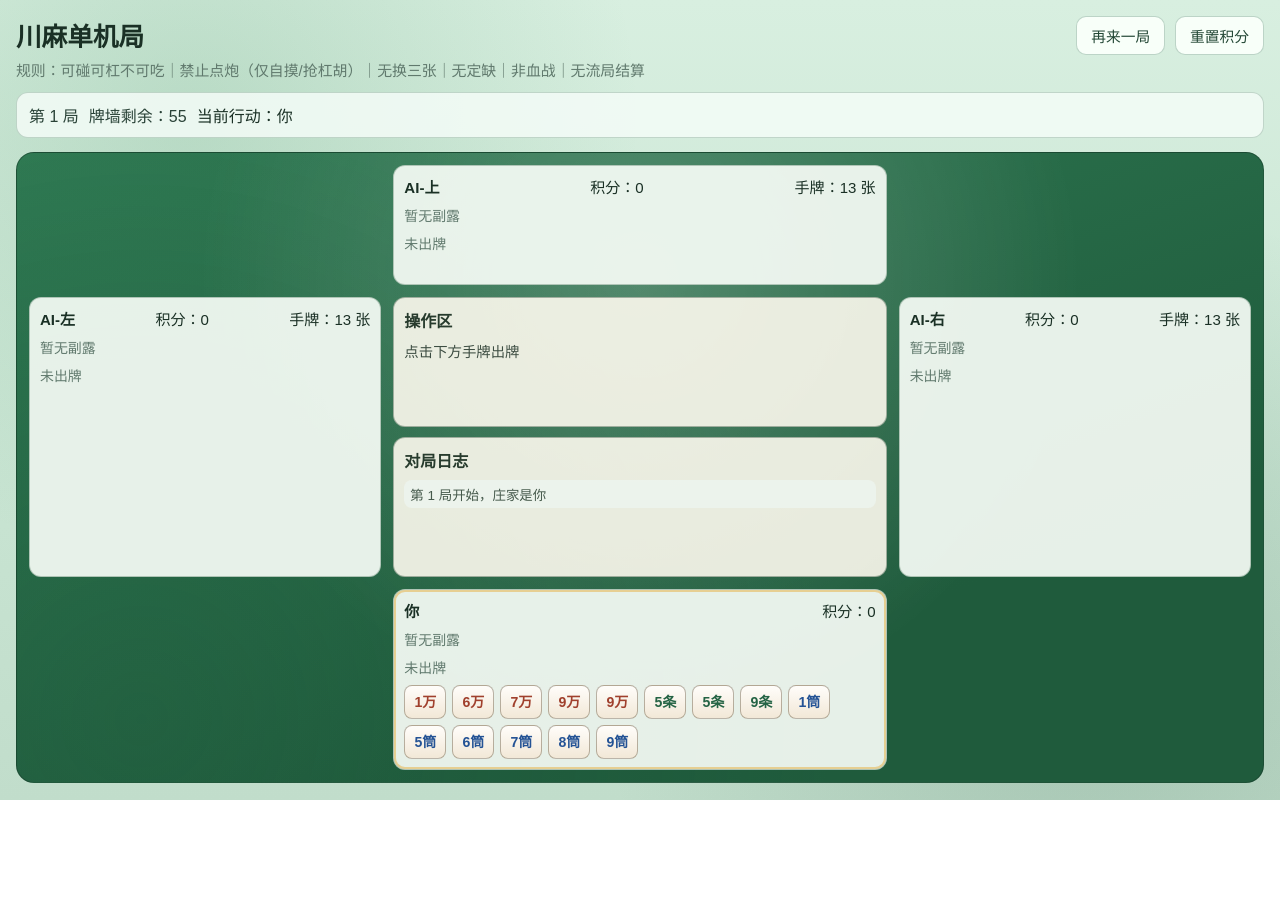
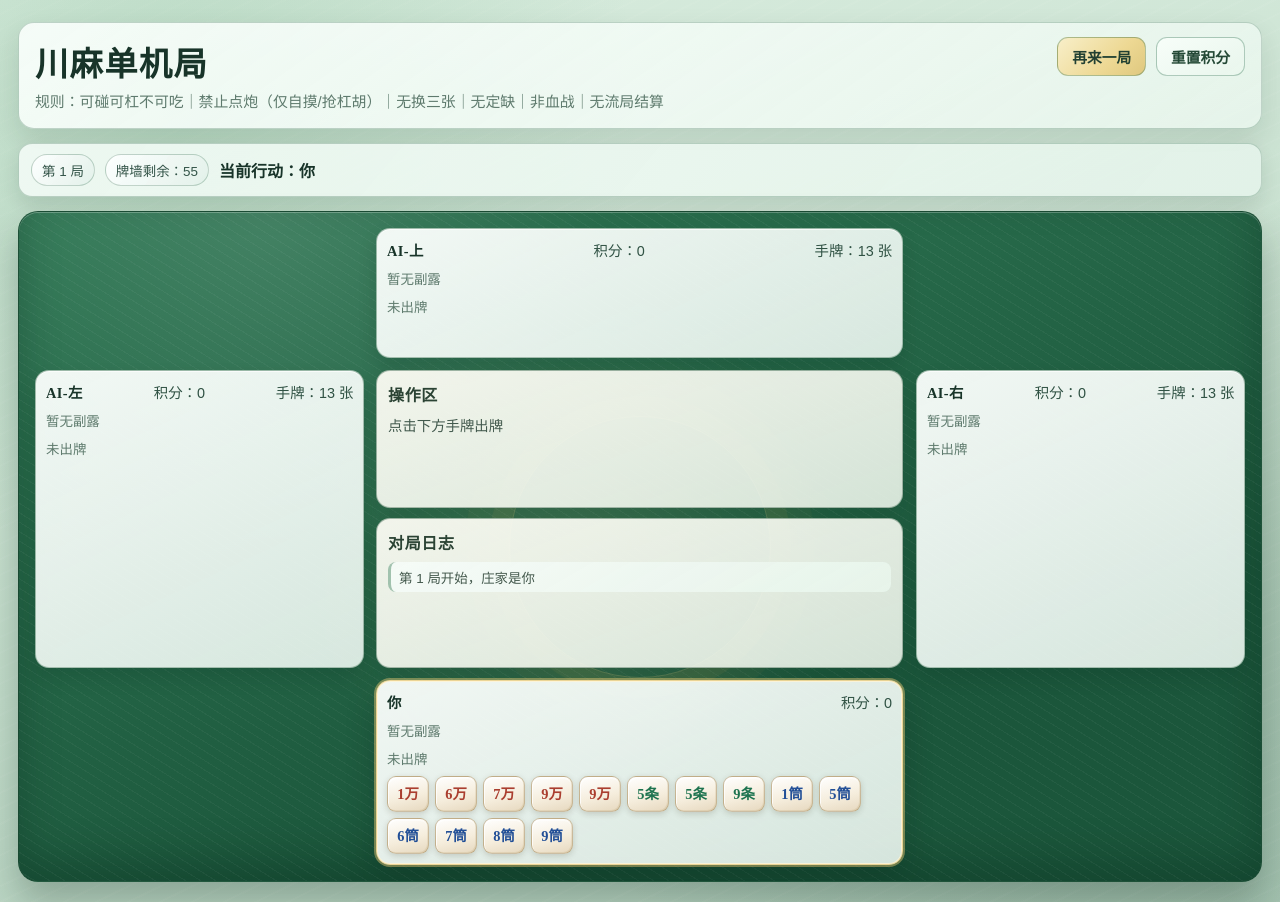
Before and after one commit to 18602435705/mahjong, a React (Vite) app in the folder apps/vite-react/: page / in a window 1280 px wide. Before the commit the page ends 800 px from the top, so only its background shows below. Built offline with nearby package versions, Linux system fonts and the light colour scheme.

Commit message:
style：样式优化

```diff
--- a/apps/vite-react/src/App.css
+++ b/apps/vite-react/src/App.css
@@ -1,21 +1,36 @@
 .mahjong-app {
   min-height: 100svh;
-  padding: 16px;
+  max-width: 1320px;
+  margin: 0 auto;
+  padding: 22px 18px 20px;
+  color: var(--text);
   box-sizing: border-box;
-  color: var(--text);
+  display: flex;
+  flex-direction: column;
+  gap: 14px;
+  animation: app-fade 0.7s ease-out both;
 }
 
 .topbar {
   display: flex;
   justify-content: space-between;
   align-items: flex-start;
-  gap: 16px;
-  margin-bottom: 12px;
+  gap: 18px;
+  padding: 14px 16px;
+  border: 1px solid var(--panel-border);
+  background: linear-gradient(145deg, rgba(250, 255, 252, 0.9), rgba(236, 248, 240, 0.78));
+  border-radius: 16px;
+  box-shadow: 0 12px 28px rgba(14, 40, 28, 0.12);
+  backdrop-filter: blur(5px);
+  animation: lift-in 0.55s ease-out both;
 }
 
-.topbar h1 {
+.topbar-title h1 {
   margin: 0;
-  font-size: clamp(1.4rem, 2vw, 2rem);
+  font-family: var(--font-title);
+  font-size: clamp(1.7rem, 2.6vw, 2.5rem);
+  font-weight: 700;
+  letter-spacing: 0.04em;
   color: var(--heading);
 }
 
@@ -23,31 +38,53 @@
   margin: 6px 0 0;
   color: var(--muted-text);
   font-size: 0.93rem;
+  line-height: 1.45;
 }
 
 .round-actions {
   display: flex;
   gap: 10px;
+  flex-wrap: wrap;
 }
 
 .round-actions button,
 .action-buttons button {
+  border-radius: 11px;
   border: 1px solid var(--btn-border);
-  background: var(--btn-bg);
-  color: var(--btn-text);
-  border-radius: 10px;
+  font-family: var(--font-ui);
+  font-size: 0.92rem;
+  font-weight: 600;
   padding: 8px 14px;
   cursor: pointer;
-  font-family: inherit;
-  font-size: 0.92rem;
-  transition: transform 0.18s ease, box-shadow 0.18s ease, background-color 0.2s ease;
+  transition: transform 0.18s ease, box-shadow 0.22s ease, filter 0.2s ease;
 }
 
 .round-actions button:hover,
 .action-buttons button:hover {
   transform: translateY(-1px);
-  box-shadow: 0 8px 18px rgba(16, 47, 33, 0.18);
-  background: var(--btn-bg-hover);
+  box-shadow: 0 10px 20px rgba(9, 41, 29, 0.16);
+}
+
+.round-actions button:active,
+.action-buttons button:active {
+  transform: translateY(0);
+}
+
+.round-actions button:focus-visible,
+.action-buttons button:focus-visible {
+  outline: 2px solid color-mix(in srgb, var(--gold), #fff 20%);
+  outline-offset: 2px;
+}
+
+.btn-main {
+  color: #214032;
+  background: linear-gradient(135deg, #f8efc9, #edd893 62%, #dfc87f);
+  border-color: rgba(143, 118, 54, 0.45);
+}
+
+.btn-sub {
+  color: var(--btn-text);
+  background: linear-gradient(150deg, var(--btn-bg), var(--btn-bg-hover));
 }
 
 .board-meta {
@@ -57,75 +94,145 @@
   gap: 10px;
   padding: 10px 12px;
   border: 1px solid var(--panel-border);
-  border-radius: 12px;
+  border-radius: 14px;
   background: var(--panel-bg);
-  margin-bottom: 14px;
+  box-shadow: 0 8px 20px rgba(14, 39, 29, 0.12);
+  animation: lift-in 0.6s ease-out both;
+  animation-delay: 0.1s;
 }
 
-.board-meta .status {
+.meta-chip {
+  padding: 5px 10px;
+  border-radius: 999px;
+  font-size: 0.84rem;
+  color: #335448;
+  background: linear-gradient(130deg, rgba(255, 255, 255, 0.9), rgba(225, 241, 233, 0.92));
+  border: 1px solid rgba(36, 92, 64, 0.26);
+}
+
+.meta-status {
   flex: 1;
-  min-width: 260px;
+  min-width: 280px;
   color: var(--heading);
+  font-weight: 600;
 }
 
 .table-grid {
+  position: relative;
+  overflow: hidden;
   display: grid;
-  grid-template-columns: minmax(150px, 1fr) minmax(280px, 1.4fr) minmax(150px, 1fr);
-  grid-template-rows: minmax(120px, auto) minmax(280px, auto) minmax(140px, auto);
+  grid-template-columns: minmax(168px, 1fr) minmax(340px, 1.6fr) minmax(168px, 1fr);
+  grid-template-rows: minmax(130px, auto) minmax(290px, auto) minmax(164px, auto);
   grid-template-areas:
     '. top .'
     'left center right'
     '. bottom .';
   gap: 12px;
+  padding: 16px;
+  border-radius: 20px;
+  border: 1px solid rgba(24, 62, 43, 0.52);
   background:
-    radial-gradient(circle at 50% 20%, rgba(255, 255, 255, 0.2), transparent 55%),
-    radial-gradient(circle at 10% 90%, rgba(34, 95, 64, 0.25), transparent 55%),
-    linear-gradient(160deg, #2f7a53, #1f5b3c 72%);
-  border: 1px solid rgba(22, 58, 40, 0.5);
-  border-radius: 18px;
-  padding: 12px;
+    radial-gradient(circle at 45% 52%, rgba(246, 222, 164, 0.12), transparent 35%),
+    linear-gradient(160deg, var(--felt-mid), var(--felt-dark) 72%);
+  box-shadow:
+    inset 0 1px 0 rgba(255, 255, 255, 0.26),
+    inset 0 -20px 40px rgba(4, 30, 19, 0.28),
+    0 20px 36px rgba(8, 30, 21, 0.26);
+  animation: lift-in 0.7s ease-out both;
+  animation-delay: 0.18s;
+}
+
+.table-grid::before {
+  content: '';
+  position: absolute;
+  inset: 0;
+  background:
+    radial-gradient(circle at 20% 0%, rgba(255, 255, 255, 0.11), transparent 28%),
+    repeating-linear-gradient(
+      32deg,
+      rgba(255, 255, 255, 0.04),
+      rgba(255, 255, 255, 0.04) 1px,
+      transparent 1px,
+      transparent 8px
+    );
+  pointer-events: none;
+}
+
+.table-grid::after {
+  content: '';
+  position: absolute;
+  inset: 50%;
+  width: 260px;
+  height: 260px;
+  transform: translate(-50%, -50%);
+  border-radius: 50%;
+  border: 1px solid rgba(243, 212, 132, 0.23);
+  box-shadow:
+    0 0 0 20px rgba(220, 183, 91, 0.07),
+    0 0 0 44px rgba(220, 183, 91, 0.04);
+  pointer-events: none;
 }
 
 .seat {
+  position: relative;
+  z-index: 1;
+  border-radius: 14px;
   border: 1px solid var(--seat-border);
-  border-radius: 12px;
-  background: var(--seat-bg);
+  background: linear-gradient(155deg, rgba(252, 255, 253, 0.95), rgba(240, 250, 244, 0.88));
+  box-shadow:
+    inset 0 1px 0 rgba(255, 255, 255, 0.7),
+    0 10px 18px rgba(8, 38, 24, 0.16);
   padding: 10px;
-  box-sizing: border-box;
   display: flex;
   flex-direction: column;
   gap: 8px;
-  min-height: 110px;
+  min-height: 114px;
+  animation: seat-in 0.55s ease-out both;
 }
 
 .seat.current {
-  box-shadow: 0 0 0 2px rgba(232, 185, 90, 0.6) inset;
+  border-color: rgba(239, 203, 119, 0.72);
+  box-shadow:
+    inset 0 0 0 1px rgba(255, 239, 198, 0.72),
+    0 0 0 2px rgba(239, 203, 119, 0.28),
+    0 12px 26px rgba(8, 35, 24, 0.2);
+  animation: seat-in 0.55s ease-out both, current-pulse 2.3s ease-in-out infinite;
 }
 
 .seat-top {
   grid-area: top;
+  animation-delay: 0.22s;
 }
 
 .seat-left {
   grid-area: left;
+  animation-delay: 0.28s;
 }
 
 .seat-right {
   grid-area: right;
+  animation-delay: 0.34s;
 }
 
 .seat-bottom {
   grid-area: bottom;
+  animation-delay: 0.4s;
 }
 
 .seat-header {
   display: flex;
   flex-wrap: wrap;
-  gap: 10px;
+  gap: 8px;
   align-items: center;
   justify-content: space-between;
+  font-size: 0.9rem;
+  color: #305244;
+}
+
+.seat-header strong {
+  font-family: var(--font-title);
+  letter-spacing: 0.03em;
   color: var(--heading);
-  font-size: 0.94rem;
 }
 
 .melds,
@@ -138,53 +245,77 @@
 
 .muted {
   color: var(--muted-text);
-  font-size: 0.87rem;
+  font-size: 0.84rem;
 }
 
 .meld-item {
-  background: rgba(255, 247, 222, 0.72);
-  border: 1px solid rgba(120, 95, 44, 0.24);
-  color: #513718;
+  border: 1px solid rgba(147, 117, 52, 0.4);
+  color: #5c3f14;
   border-radius: 8px;
-  padding: 2px 7px;
-  font-size: 0.84rem;
+  padding: 2px 8px;
+  font-size: 0.8rem;
+  background: linear-gradient(145deg, rgba(255, 247, 222, 0.92), rgba(246, 230, 189, 0.82));
 }
 
 .tile {
-  border-radius: 8px;
-  border: 1px solid rgba(56, 41, 15, 0.34);
-  background: linear-gradient(180deg, #fffdfa, #f2e8d7);
+  position: relative;
+  border-radius: 9px;
+  border: 1px solid var(--tile-border);
+  background:
+    linear-gradient(166deg, #ffffff, var(--tile-bg-1) 58%, var(--tile-bg-2)),
+    linear-gradient(0deg, rgba(119, 92, 40, 0.08), rgba(119, 92, 40, 0.08));
   min-width: 42px;
-  height: 34px;
+  height: 36px;
+  font-family: var(--font-title);
   font-weight: 700;
-  font-size: 0.88rem;
+  font-size: 0.9rem;
   line-height: 1;
   display: inline-flex;
   align-items: center;
   justify-content: center;
-  color: #2a2317;
-  box-sizing: border-box;
+  color: #2f2515;
+  box-shadow:
+    inset 1px 1px 0 rgba(255, 255, 255, 0.8),
+    inset -1px -1px 0 rgba(156, 122, 57, 0.13),
+    0 2px 6px rgba(51, 38, 15, 0.18);
+}
+
+.tile::after {
+  content: '';
+  position: absolute;
+  inset: 1px;
+  border-radius: 7px;
+  border-top: 1px solid rgba(255, 255, 255, 0.56);
+  pointer-events: none;
 }
 
 .tile.wan {
-  color: #a0402d;
+  color: #aa3e2f;
 }
 
 .tile.tiao {
-  color: #246344;
+  color: #1d734f;
 }
 
 .tile.tong {
-  color: #245395;
+  color: #224f97;
 }
 
 .tile.hand {
   cursor: pointer;
+  transition: transform 0.16s ease, box-shadow 0.2s ease, filter 0.2s ease;
 }
 
 .tile.hand:hover:not(:disabled) {
-  transform: translateY(-2px);
-  box-shadow: 0 4px 10px rgba(38, 27, 8, 0.2);
+  transform: translateY(-4px);
+  box-shadow:
+    inset 1px 1px 0 rgba(255, 255, 255, 0.86),
+    0 8px 14px rgba(38, 28, 8, 0.3);
+  filter: saturate(1.05);
+}
+
+.tile.hand:active:not(:disabled) {
+  transform: translateY(-1px);
 }
 
 .tile.hand:disabled {
@@ -193,36 +324,43 @@
 }
 
 .tile.chip {
-  min-width: 36px;
+  min-width: 35px;
   height: 28px;
   font-size: 0.78rem;
 }
 
 .center-panel {
+  position: relative;
+  z-index: 1;
   grid-area: center;
   display: grid;
   gap: 10px;
-  grid-template-rows: minmax(130px, auto) minmax(140px, auto);
+  grid-template-rows: minmax(138px, auto) minmax(150px, auto);
+  animation: seat-in 0.65s ease-out both;
+  animation-delay: 0.3s;
 }
 
 .action-panel,
 .log-panel {
-  border: 1px solid rgba(14, 52, 31, 0.34);
-  border-radius: 12px;
-  background: rgba(253, 250, 239, 0.9);
-  padding: 10px;
+  border-radius: 14px;
+  border: 1px solid rgba(16, 65, 40, 0.34);
+  background: linear-gradient(160deg, rgba(253, 252, 244, 0.95), rgba(238, 246, 236, 0.88));
+  padding: 11px;
+  box-shadow: 0 8px 18px rgba(12, 43, 30, 0.14);
 }
 
 .action-panel h2,
 .log-panel h2 {
   margin: 0 0 8px;
+  font-family: var(--font-title);
   font-size: 1rem;
-  color: #273b2d;
+  letter-spacing: 0.04em;
+  color: #2b4334;
 }
 
 .action-panel p {
   margin: 0;
-  color: #3d4d42;
+  color: #42594d;
   font-size: 0.9rem;
 }
 
@@ -233,25 +371,154 @@
   gap: 8px;
 }
 
+.action-buttons button {
+  background: linear-gradient(145deg, rgba(251, 255, 252, 0.96), rgba(233, 246, 238, 0.95));
+  color: #284736;
+}
+
 .log-panel ul {
   margin: 0;
   padding: 0;
   list-style: none;
   display: grid;
   gap: 6px;
-  max-height: 190px;
+  max-height: 194px;
   overflow-y: auto;
   font-size: 0.84rem;
-  color: #45594b;
+  color: #44594d;
 }
 
 .log-panel li {
-  background: rgba(238, 246, 240, 0.75);
   border-radius: 8px;
-  padding: 4px 6px;
+  padding: 5px 8px;
+  background: linear-gradient(150deg, rgba(245, 251, 247, 0.96), rgba(232, 245, 236, 0.9));
+  border-left: 3px solid rgba(137, 177, 152, 0.75);
+  animation: log-in 0.35s ease-out both;
+}
+
+.log-panel li:nth-child(1) {
+  animation-delay: 0.02s;
+}
+
+.log-panel li:nth-child(2) {
+  animation-delay: 0.05s;
+}
+
+.log-panel li:nth-child(3) {
+  animation-delay: 0.08s;
+}
+
+.log-panel li:nth-child(4) {
+  animation-delay: 0.11s;
+}
+
+.log-panel li:nth-child(5) {
+  animation-delay: 0.14s;
+}
+
+.log-panel li:nth-child(6) {
+  animation-delay: 0.17s;
+}
+
+.log-panel li:nth-child(7) {
+  animation-delay: 0.2s;
+}
+
+.log-panel li:nth-child(8) {
+  animation-delay: 0.23s;
+}
+
+.log-panel ul::-webkit-scrollbar {
+  width: 8px;
+}
+
+.log-panel ul::-webkit-scrollbar-thumb {
+  border-radius: 999px;
+  background: linear-gradient(180deg, rgba(115, 159, 132, 0.9), rgba(64, 118, 90, 0.82));
+}
+
+.log-panel ul::-webkit-scrollbar-track {
+  background: rgba(230, 242, 235, 0.55);
+  border-radius: 999px;
+}
+
+@keyframes app-fade {
+  from {
+    opacity: 0;
+    transform: translateY(10px);
+  }
+  to {
+    opacity: 1;
+    transform: translateY(0);
+  }
+}
+
+@keyframes lift-in {
+  from {
+    opacity: 0;
+    transform: translateY(12px) scale(0.99);
+  }
+  to {
+    opacity: 1;
+    transform: translateY(0) scale(1);
+  }
+}
+
+@keyframes seat-in {
+  from {
+    opacity: 0;
+    transform: translateY(14px) scale(0.985);
+  }
+  to {
+    opacity: 1;
+    transform: translateY(0) scale(1);
+  }
+}
+
+@keyframes current-pulse {
+  0%,
+  100% {
+    box-shadow:
+      inset 0 0 0 1px rgba(255, 239, 198, 0.72),
+      0 0 0 2px rgba(239, 203, 119, 0.28),
+      0 12px 26px rgba(8, 35, 24, 0.2);
+  }
+  50% {
+    box-shadow:
+      inset 0 0 0 1px rgba(255, 246, 216, 0.85),
+      0 0 0 2px rgba(239, 203, 119, 0.46),
+      0 14px 30px rgba(8, 35, 24, 0.24);
+  }
+}
+
+@keyframes log-in {
+  from {
+    opacity: 0;
+    transform: translateX(-8px);
+  }
+  to {
+    opacity: 1;
+    transform: translateX(0);
+  }
 }
 
 @media (max-width: 1024px) {
+  .mahjong-app {
+    padding: 14px 12px 16px;
+  }
+
+  .topbar {
+    flex-direction: column;
+  }
+
+  .round-actions {
+    width: 100%;
+  }
+
+  .round-actions button {
+    flex: 1;
+  }
+
   .table-grid {
     grid-template-columns: 1fr;
     grid-template-rows: auto;
@@ -263,36 +530,62 @@
       'bottom';
   }
 
-  .round-actions {
-    width: 100%;
-  }
-
-  .round-actions button {
-    flex: 1;
+  .table-grid::after {
+    width: 180px;
+    height: 180px;
+    opacity: 0.45;
   }
 }
 
 @media (max-width: 640px) {
   .mahjong-app {
-    padding: 10px;
+    padding: 10px 8px 12px;
+    gap: 10px;
   }
 
   .topbar {
-    flex-direction: column;
+    padding: 12px 10px;
   }
 
-  .round-actions {
-    gap: 8px;
+  .subtitle {
+    font-size: 0.86rem;
+  }
+
+  .meta-status {
+    min-width: 100%;
+    font-size: 0.9rem;
+  }
+
+  .table-grid {
+    padding: 10px;
+    gap: 10px;
+  }
+
+  .seat {
+    min-height: 102px;
+    padding: 8px;
   }
 
   .tile {
-    min-width: 36px;
+    min-width: 35px;
     height: 30px;
     font-size: 0.8rem;
   }
 
   .tile.chip {
-    min-width: 32px;
+    min-width: 30px;
     height: 24px;
+    font-size: 0.72rem;
   }
 }
+
+@media (prefers-reduced-motion: reduce) {
+  *,
+  *::before,
+  *::after {
+    animation-duration: 0.001ms !important;
+    animation-iteration-count: 1 !important;
+    transition-duration: 0.001ms !important;
+    scroll-behavior: auto !important;
+  }
+}
--- a/apps/vite-react/src/App.tsx
+++ b/apps/vite-react/src/App.tsx
@@ -95,26 +95,26 @@ function App() {
   return (
     <div className="mahjong-app">
       <header className="topbar">
-        <div>
+        <div className="topbar-title">
           <h1>川麻单机局</h1>
           <p className="subtitle">
             规则：可碰可杠不可吃｜禁止点炮（仅自摸/抢杠胡）｜无换三张｜无定缺｜非血战｜无流局结算
           </p>
         </div>
         <div className="round-actions">
-          <button type="button" onClick={() => dispatch({ type: 'NEXT_ROUND' })}>
+          <button type="button" className="btn-main" onClick={() => dispatch({ type: 'NEXT_ROUND' })}>
             再来一局
           </button>
-          <button type="button" onClick={() => dispatch({ type: 'RESET_GAME' })}>
+          <button type="button" className="btn-sub" onClick={() => dispatch({ type: 'RESET_GAME' })}>
             重置积分
           </button>
         </div>
       </header>
 
       <section className="board-meta">
-        <div>第 {state.round} 局</div>
-        <div>牌墙剩余：{state.wall.length}</div>
-        <div className="status">{statusText}</div>
+        <div className="meta-chip">第 {state.round} 局</div>
+        <div className="meta-chip">牌墙剩余：{state.wall.length}</div>
+        <div className="status meta-status">{statusText}</div>
       </section>
 
       <main className="table-grid">
--- a/apps/vite-react/src/index.css
+++ b/apps/vite-react/src/index.css
@@ -1,21 +1,39 @@
 :root {
-  --text: #294237;
-  --heading: #1a3025;
-  --muted-text: #60796d;
-  --panel-bg: rgba(244, 252, 247, 0.86);
-  --panel-border: rgba(43, 96, 69, 0.24);
-  --seat-bg: rgba(244, 250, 244, 0.94);
-  --seat-border: rgba(44, 95, 63, 0.3);
-  --btn-bg: #f8fff9;
-  --btn-bg-hover: #eaf7ed;
-  --btn-border: rgba(35, 102, 69, 0.28);
-  --btn-text: #244836;
-  font-family:
+  --text: #294438;
+  --heading: #183429;
+  --muted-text: #5e7a6d;
+
+  --felt-mid: #2f7754;
+  --felt-dark: #1b563b;
+  --gold: #ddb86f;
+
+  --panel-bg: linear-gradient(130deg, rgba(244, 252, 247, 0.88), rgba(229, 244, 235, 0.86));
+  --panel-border: rgba(36, 92, 63, 0.26);
+  --seat-border: rgba(42, 98, 67, 0.38);
+
+  --btn-bg: rgba(248, 255, 250, 0.95);
+  --btn-bg-hover: rgba(232, 246, 236, 0.95);
+  --btn-border: rgba(38, 106, 73, 0.34);
+  --btn-text: #244936;
+
+  --tile-bg-1: #f5eddc;
+  --tile-bg-2: #e6d8bf;
+  --tile-border: rgba(133, 104, 46, 0.42);
+
+  --font-ui:
     'Noto Sans SC',
     'PingFang SC',
     'Hiragino Sans GB',
     'Microsoft YaHei',
     sans-serif;
+  --font-title:
+    'Noto Serif SC',
+    'Source Han Serif SC',
+    'STSong',
+    'Songti SC',
+    serif;
+
+  font-family: var(--font-ui);
   text-rendering: optimizeLegibility;
   -webkit-font-smoothing: antialiased;
   -moz-osx-font-smoothing: grayscale;
@@ -29,9 +47,16 @@ body {
   margin: 0;
   min-height: 100svh;
   background:
-    radial-gradient(circle at 15% 15%, rgba(72, 146, 101, 0.2), transparent 35%),
-    radial-gradient(circle at 85% 85%, rgba(37, 85, 63, 0.18), transparent 38%),
-    linear-gradient(180deg, #d8efe0, #c8e4d2 60%, #c1ddcb);
+    radial-gradient(circle at 14% 12%, rgba(82, 156, 108, 0.22), transparent 34%),
+    radial-gradient(circle at 88% 78%, rgba(29, 75, 53, 0.2), transparent 40%),
+    repeating-linear-gradient(
+      -26deg,
+      rgba(255, 255, 255, 0.04),
+      rgba(255, 255, 255, 0.04) 2px,
+      transparent 2px,
+      transparent 14px
+    ),
+    linear-gradient(170deg, #d8ecde, #c1dbc9 62%, #b2cfbd);
   color: var(--text);
 }
 
```
